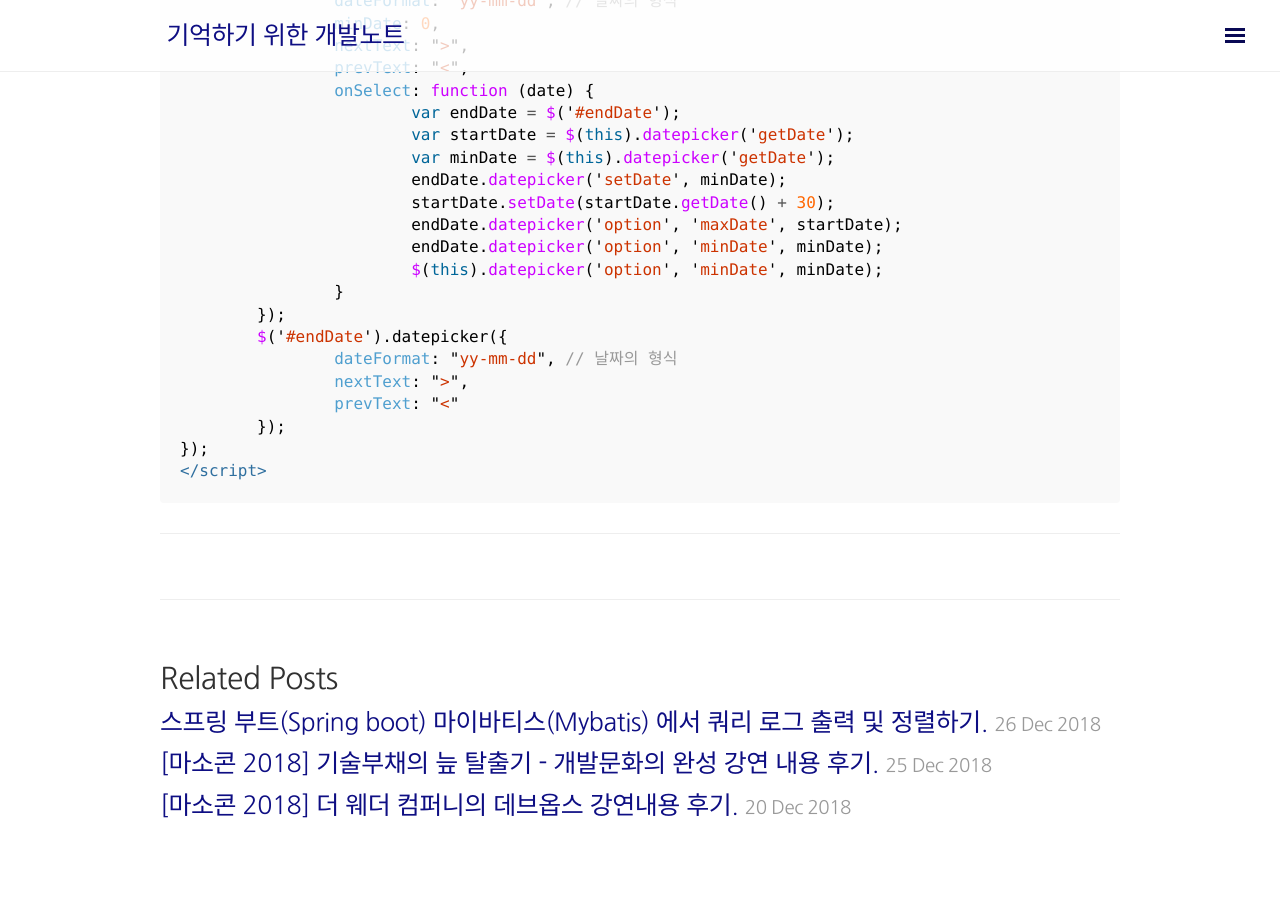
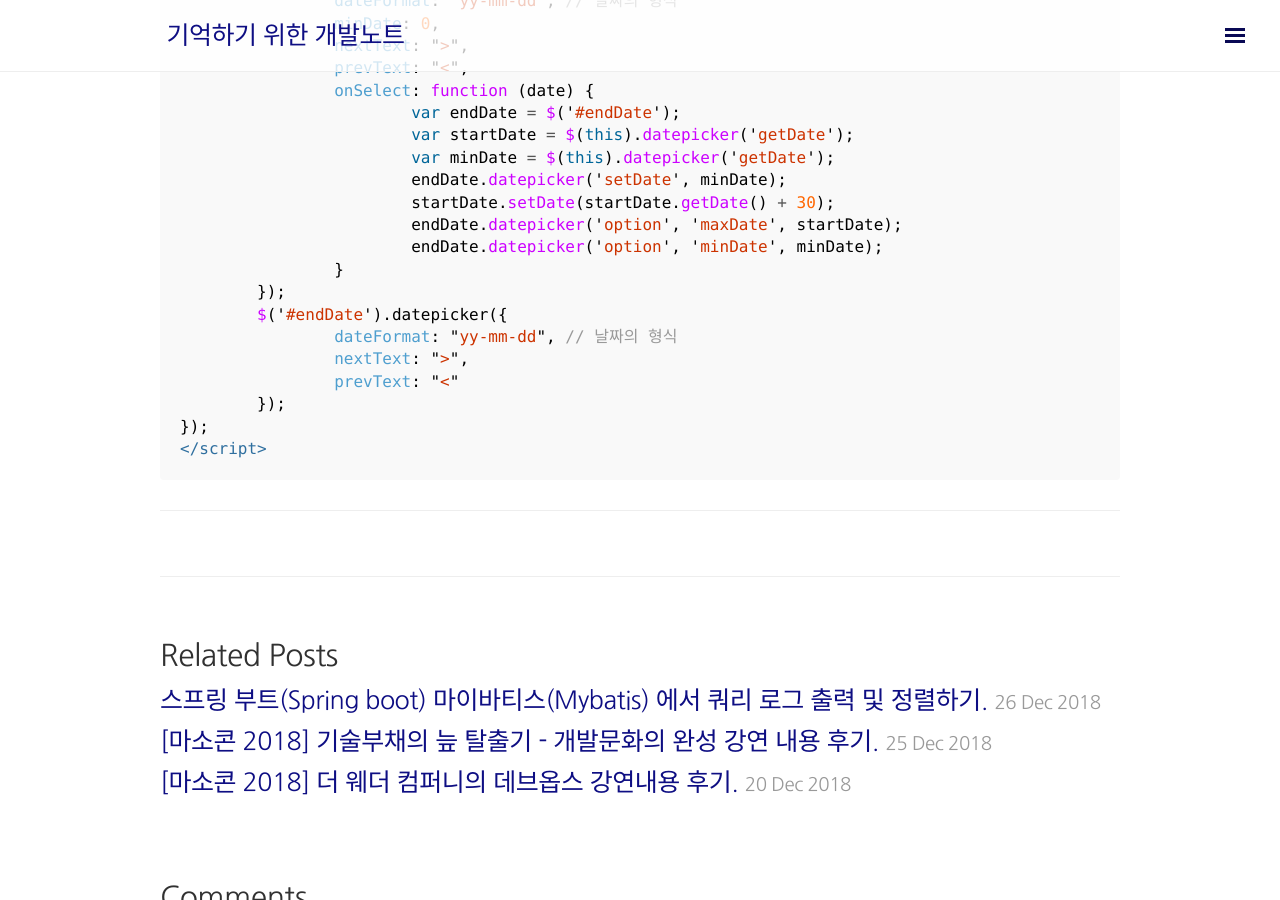
Before and after one commit to jmlim/jmlim.github.com, a Jekyll site: the page built from _posts/javascript/2019-01-04-javascript-jquery-datepicker-start-end-date.md, in a window 1280 px wide and 900 px high, scrolled down 789 px. Built offline with Jekyll 4.4.1, drawn with Linux system fonts in a browser that asks for light colours; nearby versions of some CDN libraries; comment, search, counter and statistics services are not loaded.

Commit message:
jQuery datepicker 사용 시 종료일을 시작일보다 큰 날짜만 지정 가능하도록 설정하기 포스팅. - 잘못된 부분 수정.

```diff
--- a/_posts/javascript/2019-01-04-javascript-jquery-datepicker-start-end-date.md
+++ b/_posts/javascript/2019-01-04-javascript-jquery-datepicker-start-end-date.md
@@ -42,7 +42,6 @@ $(document).ready(function () {
 			startDate.setDate(startDate.getDate() + 30);
 			endDate.datepicker('option', 'maxDate', startDate);
 			endDate.datepicker('option', 'minDate', minDate);
-			$(this).datepicker('option', 'minDate', minDate);
 		}
 	});
 	$('#endDate').datepicker({
```
